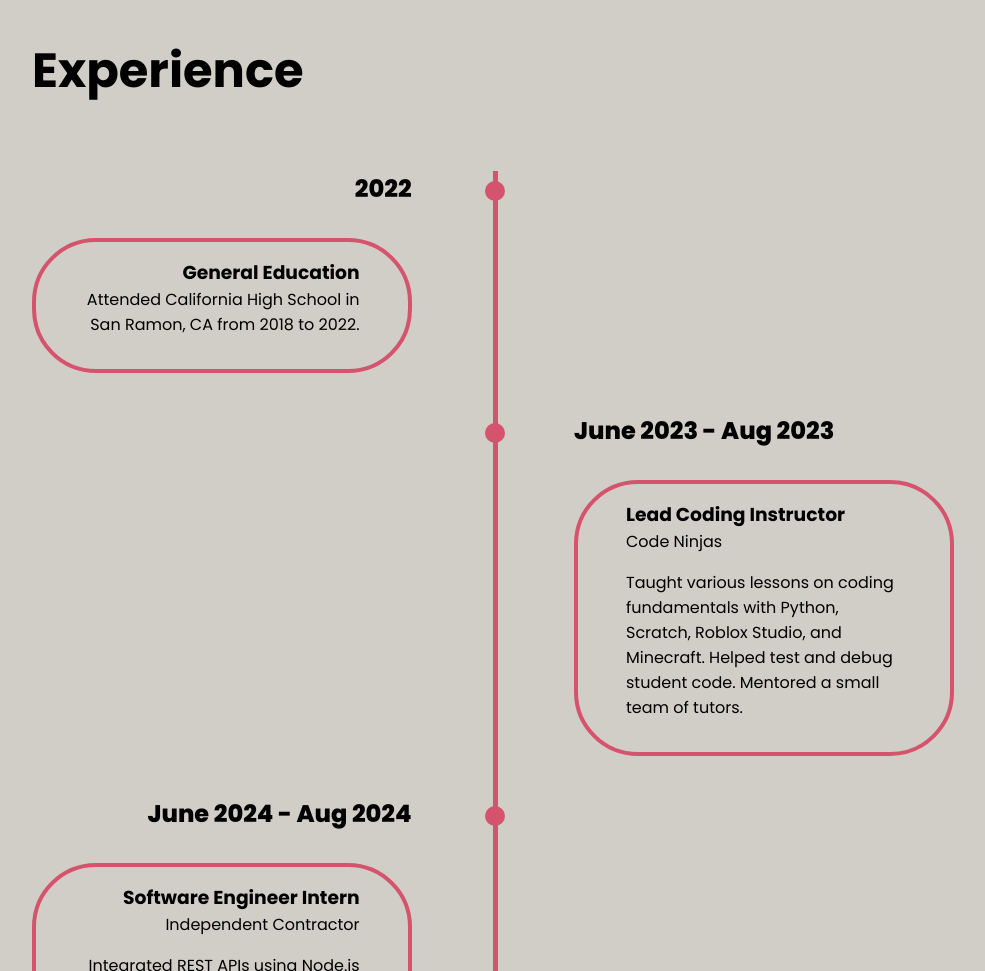
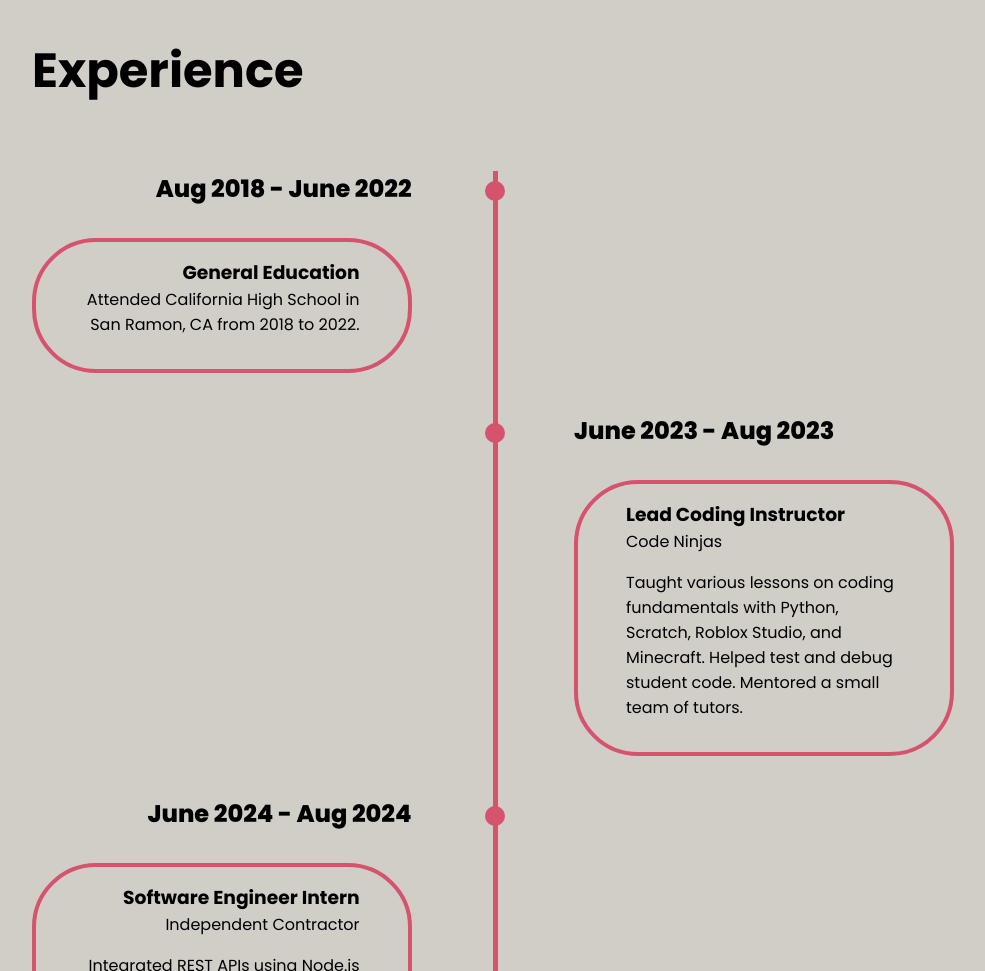
Before and after one commit to tans88/portfolio-website, a website: page index.html in a window 1280 px wide. Shown: the part 945-1916 px from the top of the page, without its empty margins (96-1081 px from the left). Drawn offline with nearby package versions, Linux system fonts and the light colour scheme.

Commit message:
minor fix

```diff
--- a/index.html
+++ b/index.html
@@ -57,7 +57,7 @@
             <div class="timeline">
                 <div class="item">
                     <div class="dot"></div>
-                    <div class="date">2022</div>
+                    <div class="date">Aug 2018 - June 2022</div>
                     <div class="description">
                         <h3>General Education</h3>
                         <p>Attended California High School in San Ramon, CA from 2018 to 2022.</p>
```
